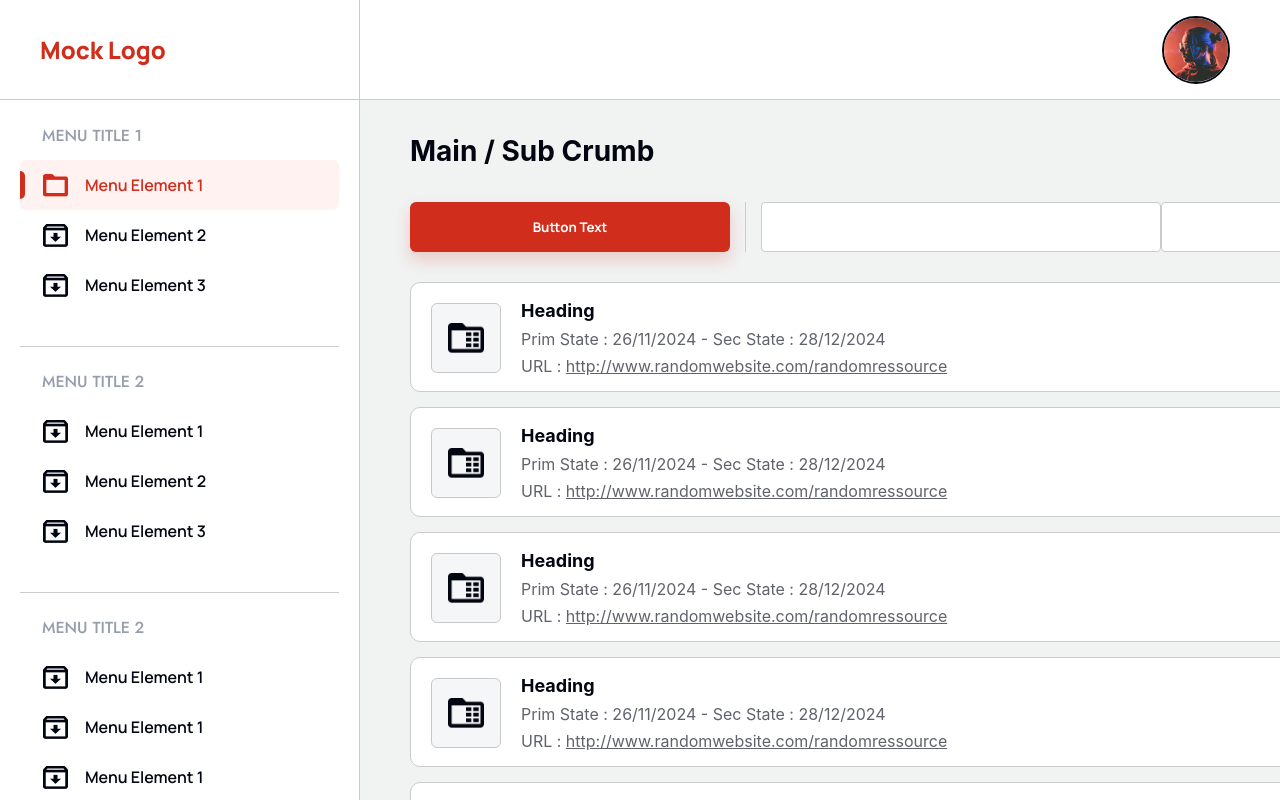
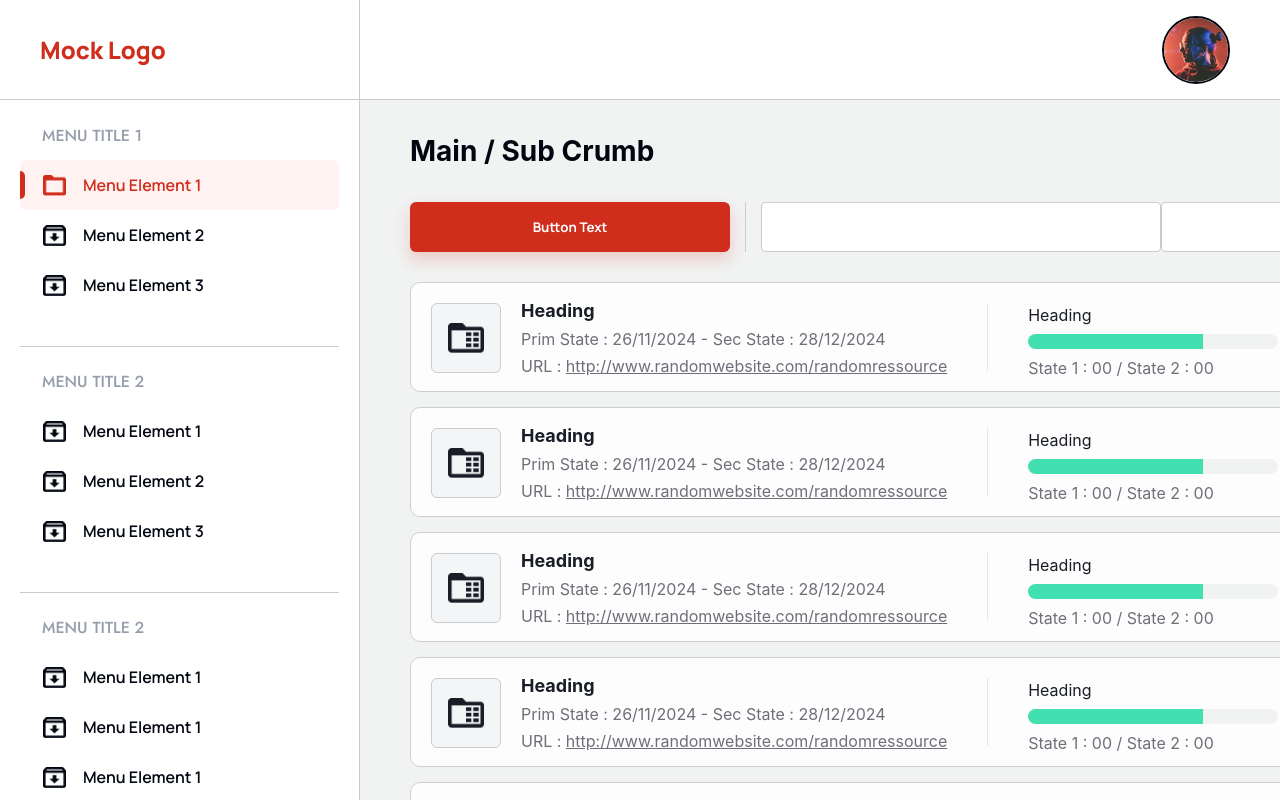
Before and after one commit to ask0ldd/Mock, a React (Vite) app: page / in a window 1280 px wide. Shown: the top 800 px of the page. Built offline with nearby package versions, Linux system fonts and the light colour scheme.

Commit message:
stats container

```diff
--- a/src/App.tsx
+++ b/src/App.tsx
@@ -1,7 +1,7 @@
 import './App.css'
 import Header from './components/Header'
 import MainNavBar from './components/MainNavBar'
-import ActiveFolderBar from './components/ActiveFolderBar'
+import ActiveFolderBar from './components/Folders/ActiveFolderBar'
 
 function App() {
 
--- a/src/components/ActiveFolderBar.tsx
+++ b/src/components/Folders/ActiveFolderBar.tsx
@@ -1,5 +1,6 @@
-import '../style/ActiveFolderBar.css'
-import bigfoldericon from '../assets/icons/bigfoldericon.png'
+import '../../style/Folders/ActiveFolderBar.css'
+import bigfoldericon from '../../assets/icons/bigfoldericon.png'
+import StatBarSuccessRate from './StatBarSuccessRate'
 
 function ActiveFolderBar() {
     return (
@@ -12,6 +13,14 @@ function ActiveFolderBar() {
                     <span className='secTextColor TYminus3'>Prim State : 26/11/2024  - Sec State : 28/12/2024</span>
                     <span className='secTextColor'>URL : <a href="#">http://www.randomwebsite.com/randomressource</a></span>
             </div>
+            <div className='separator'/>
+            <div className='colStatsContainer'>
+                    <span className='heading'>Heading</span>
+                    <StatBarSuccessRate/>
+                    <span className='secTextColor'>State 1 : 00 / State 2 : 00</span>
+            </div>
+            <div className='separator'/>
+            <div className='separator mgLeftAuto'/>
         </article>
     )
 }
--- /dev/null
+++ b/src/components/Folders/StatBarSuccessRate.tsx
@@ -0,0 +1,11 @@
+import '../../style/Folders/StatBarSuccessRate.css'
+
+function StatBarSuccessRate(){
+    return(
+        <div className="barContainer">
+            <div className="greenBar">
+            </div>
+        </div>
+    )
+}
+export default StatBarSuccessRate
--- a/src/style/ActiveFolderBar.css
+++ b/src/style/Folders/ActiveFolderBar.css
@@ -8,6 +8,7 @@
   border: 1px solid var(--main-border-color);
   border-radius: 10px;
   padding: 20px;
+  opacity: 0.9;
 }
 
 .activeFolderContainer .folderIconContainer {
@@ -32,7 +33,14 @@
   height: 100%;
 }
 
-.activeFolderContainer .colMainDatasContainer .secTextColor,
+.activeFolderContainer .colStatsContainer {
+  display: flex;
+  flex-direction: column;
+  height: 100%;
+  row-gap: 7px;
+}
+
+.activeFolderContainer .secTextColor,
 .activeFolderContainer .colMainDatasContainer a {
   color: var(--sec-text-color);
 }
@@ -50,3 +58,14 @@
 .activeFolderContainer .colMainDatasContainer .TYminus3 {
   transform: translateY(-3px);
 }
+
+.activeFolderContainer .separator {
+  background-color: #e6e6e6;
+  width: 1px;
+  height: 100%;
+  margin: 0 40px;
+}
+
+.mgLeftAuto {
+  margin-left: auto;
+}
--- /dev/null
+++ b/src/style/Folders/StatBarSuccessRate.css
@@ -0,0 +1,14 @@
+.barContainer {
+  height: 15px;
+  width: 250px;
+  background-color: #f1f2f2;
+  border-radius: 10px;
+  overflow: hidden;
+  flex-shrink: 0;
+}
+
+.barContainer .greenBar {
+  width: 70%;
+  height: 100%;
+  background-color: #30dfab;
+}
--- a/src/style/MainNavBar.css
+++ b/src/style/MainNavBar.css
@@ -71,6 +71,9 @@ nav .menuSeparators {
 .menuItemsContainer .menuItem img {
   margin-left: 18px;
   margin-right: 17px;
+  /* temporary */
+  width: 23px;
+  height: 21px;
 }
 
 .menuItemsContainer .menuItem.active {
```
